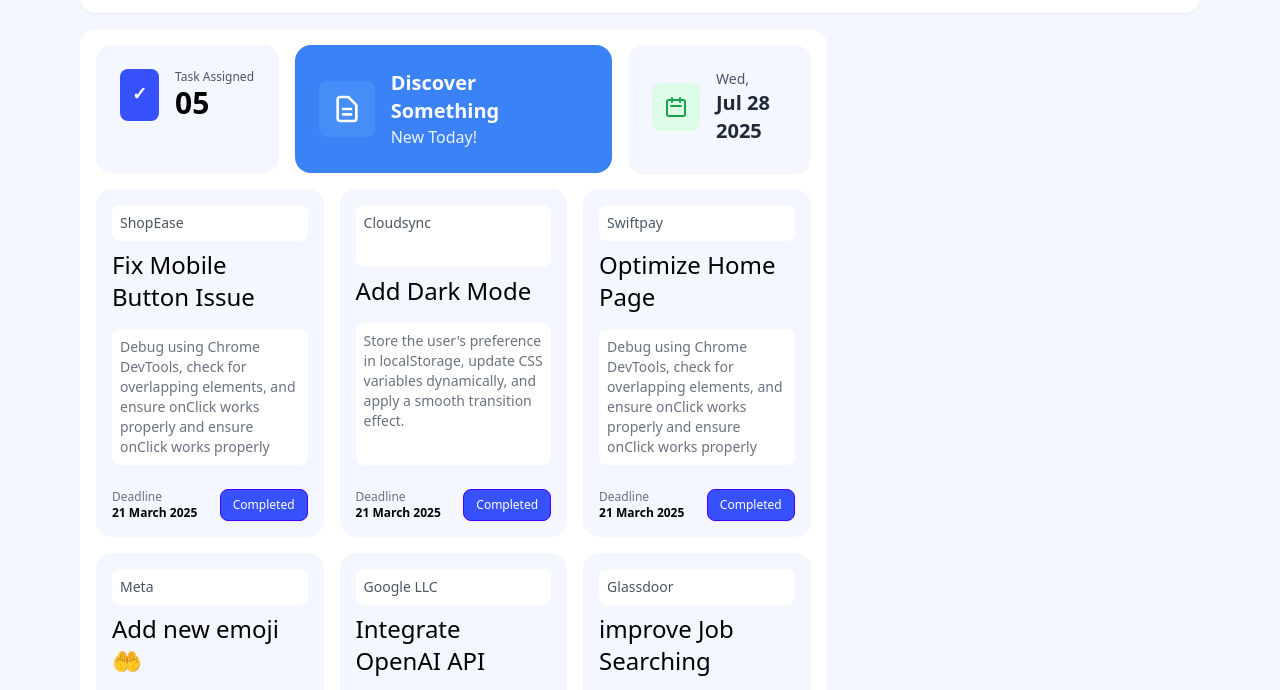
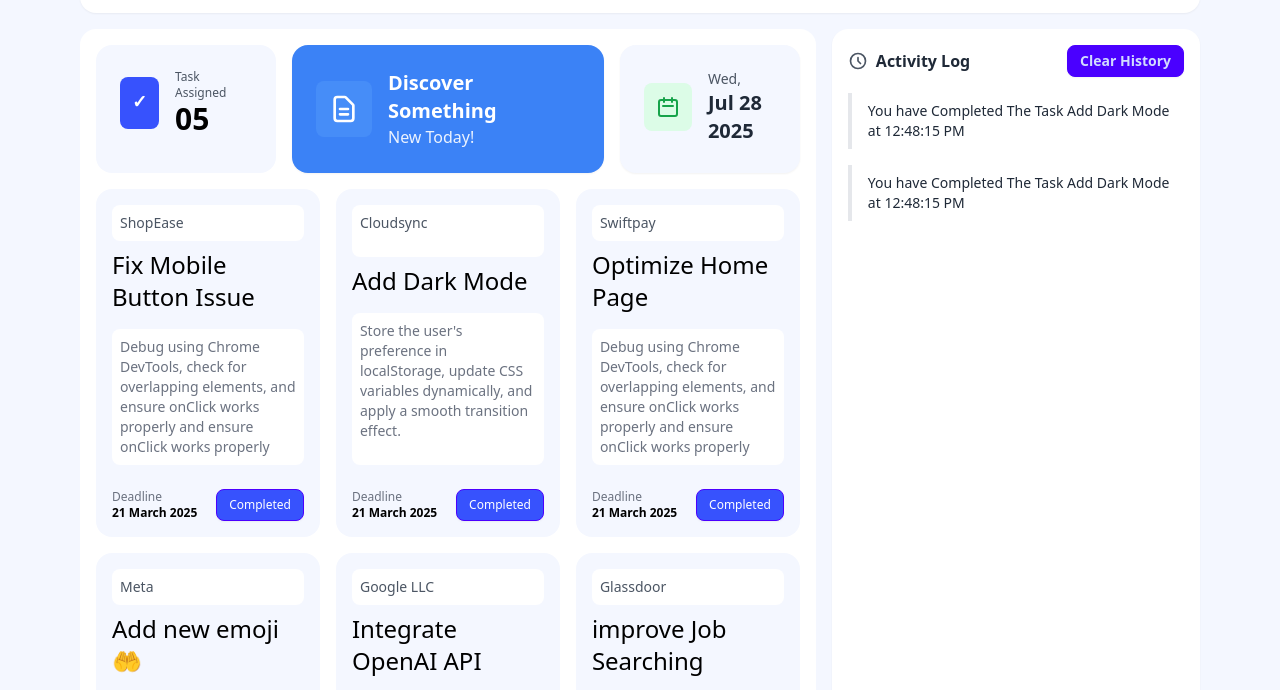
Before and after one commit to sohanrahat/assignment-5, a plain HTML site: page index.html in a window 1280 px wide. Shown: the part 103-793 px from the top of the page. Drawn offline with nearby package versions, Linux system fonts and the light colour scheme.

Commit message:
recent activity

```diff
--- a/index.html
+++ b/index.html
@@ -316,7 +316,26 @@
                 </div>
             </div>
 
-
+            <!-- Right Side - Activity Log (1/3 width on large screens) -->
+            <div class="bg-white w-full lg:w-1/3 p-4 rounded-2xl shadow-sm">
+                <div class="flex justify-between items-center mb-4">
+                    <div class="flex items-center gap-2">
+                        <svg xmlns="http://www.w3.org/2000/svg" class="h-5 w-5 text-gray-600" fill="none" viewBox="0 0 24 24" stroke="currentColor">
+                            <path stroke-linecap="round" stroke-linejoin="round" stroke-width="2" d="M12 8v4l3 3m6-3a9 9 0 11-18 0 9 9 0 0118 0z" />
+                        </svg>
+                        <h3 class="font-semibold">Activity Log</h3>
+                    </div>
+                    <button class="btn btn-sm btn-primary">Clear History</button>
+                </div>
+                <div class="space-y-4">
+                    <div class="border-l-4 border-gray-200 pl-4 py-2">
+                        <p class="text-sm">You have Completed The Task Add Dark Mode at 12:48:15 PM</p>
+                    </div>
+                    <div class="border-l-4 border-gray-200 pl-4 py-2">
+                        <p class="text-sm">You have Completed The Task Add Dark Mode at 12:48:15 PM</p>
+                    </div>
+                </div>
+            </div>
         </div>
     </div>
 </body>
```
